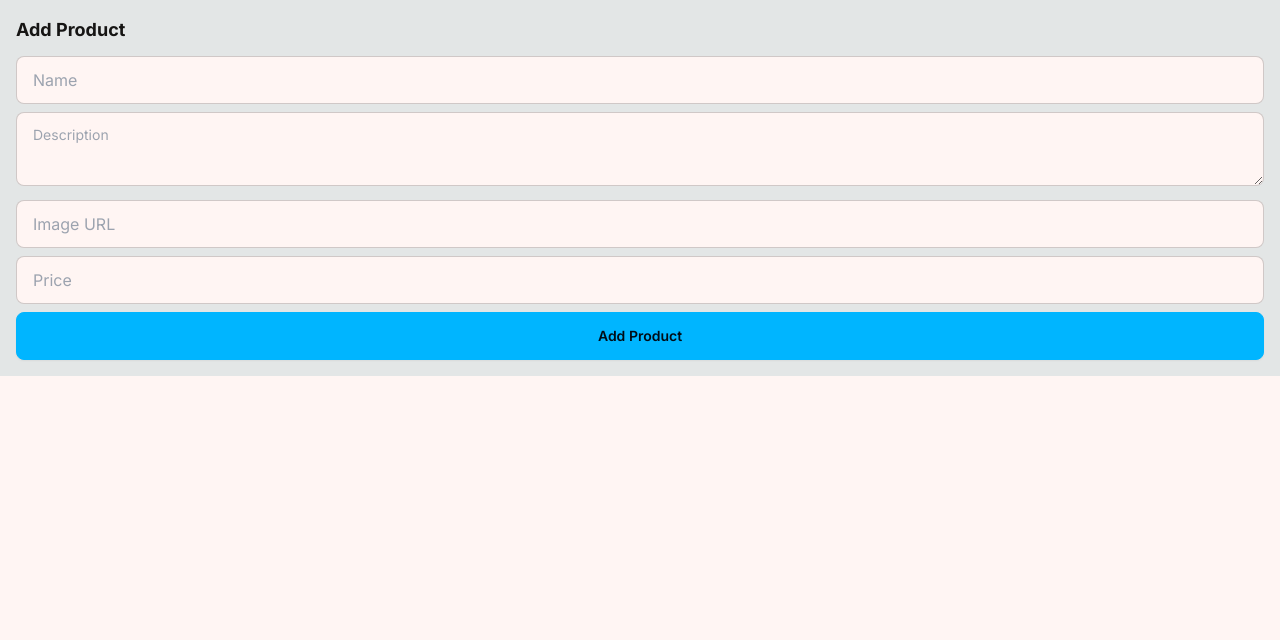
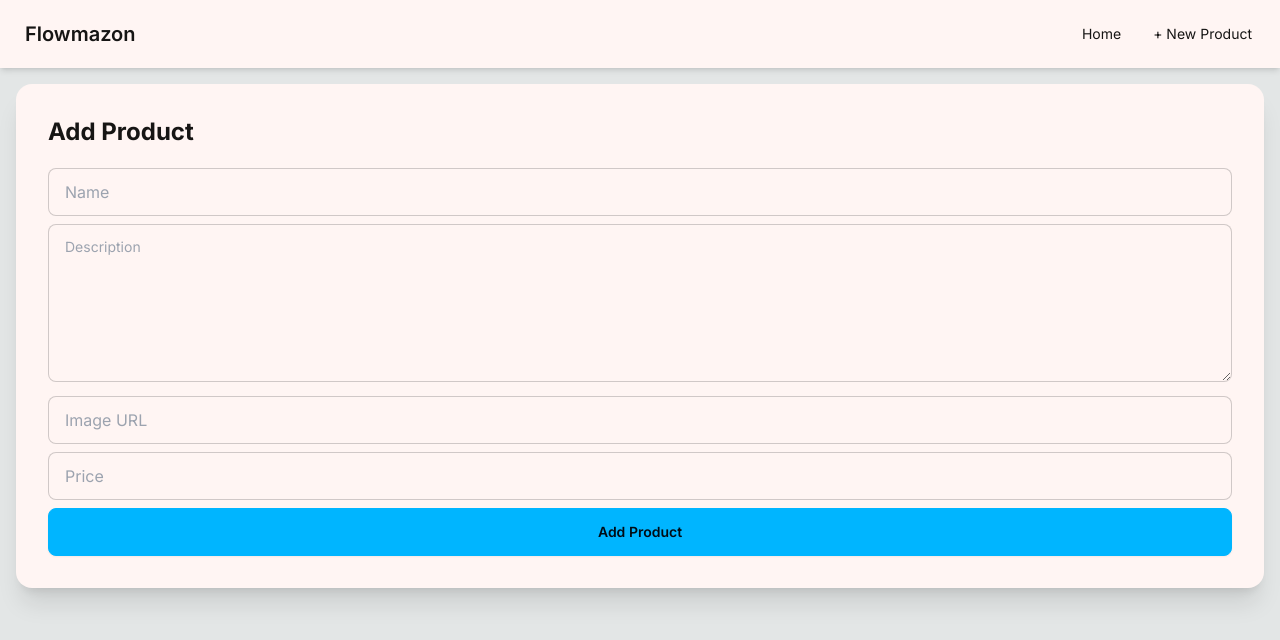
Before and after one commit to natanaelrusli/nextjs-ecommerce, a Next.js app: page /add-product in a window 1280 px wide. Shown: the top 640 px of the page. Built offline with nearby package versions, Linux system fonts and the light colour scheme.

Commit message:
feat: updated ui and add navbar

```diff
--- a/src/app/add-product/page.tsx
+++ b/src/app/add-product/page.tsx
@@ -33,8 +33,9 @@ async function addProduct(formData: FormData) {
 
 export default function AddProductPage() {
   return (
-    <div>
-      <h1 className="mb-3 text-lg font-bold">Add Product</h1>
+    <div className="card w-full bg-base-100 shadow-xl">
+      <div className="card-body">
+        <h1 className="mb-3 text-2xl font-bold">Add Product</h1>
         <form action={addProduct}>
           <input
             required
@@ -48,6 +49,7 @@ export default function AddProductPage() {
             name="description"
             placeholder="Description"
             className="textarea textarea-bordered mb-2 w-full"
+            rows={5}
           />
           <input
             required
@@ -66,5 +68,6 @@ export default function AddProductPage() {
           <FormSubmitButton className="btn-block">Add Product</FormSubmitButton>
         </form>
       </div>
+    </div>
   )
 }
--- a/src/app/layout.tsx
+++ b/src/app/layout.tsx
@@ -1,6 +1,7 @@
 import type { Metadata } from 'next'
 import { Inter } from 'next/font/google'
 import './globals.css'
+import NavigationBar from '@/components/NavigationBar'
 
 const inter = Inter({ subsets: ['latin'] })
 
@@ -15,9 +16,12 @@ export default function RootLayout({
   children: React.ReactNode
 }) {
   return (
-    <html lang="en">
-      <body className={inter.className}>
-        <main className="m-auto min-w-[300px] max-w-7xl p-4">{children}</main>
+    <html lang="en" style={{ height: '100%' }}>
+      <body className={`${inter.className} min-h-full`}>
+        <NavigationBar />
+        <main className="m-auto min-w-[300px] max-w-7xl px-4 pt-4">
+          {children}
+        </main>
       </body>
     </html>
   )
--- a/src/app/loading.tsx
+++ b/src/app/loading.tsx
@@ -1,3 +1,7 @@
 export default function LoadingPage() {
-  return <span className="loading loading-dots loading-lg m-auto block" />
+  return (
+    <div className="flex h-screen flex-col align-middle">
+      <span className="loading loading-dots loading-lg m-auto block" />
+    </div>
+  )
 }
--- a/src/app/page.tsx
+++ b/src/app/page.tsx
@@ -11,7 +11,7 @@ export default async function Home() {
   })
 
   return (
-    <div>
+    <div className="min-h-screen">
       <div className="hero rounded-xl bg-base-200">
         <div className="hero-content flex-col lg:flex-row">
           <Image
@@ -36,7 +36,7 @@ export default async function Home() {
           </div>
         </div>
       </div>
-      <div className="my-4 grid grid-cols-1 gap-4 md:grid-cols-2 xl:grid-cols-3">
+      <div className="mt-4 grid grid-cols-1 gap-4 md:grid-cols-2 xl:grid-cols-3">
         {products.map((product) => (
           <ProductCard key={product.id} product={product} />
         ))}
--- a/src/app/products/[id]/page.tsx
+++ b/src/app/products/[id]/page.tsx
@@ -39,7 +39,7 @@ export default async function ProductPage({
   const product = await getProduct(id)
 
   return (
-    <div className="flex flex-col gap-4 lg:flex-row lg:items-center">
+    <div className="flex min-h-full flex-col gap-4 lg:flex-row lg:items-center">
       <Image
         src={product.imageUrl}
         alt={product.name}
--- /dev/null
+++ b/src/components/NavigationBar.tsx
@@ -0,0 +1,25 @@
+import Link from 'next/link'
+
+export default function NavigationBar() {
+  return (
+    <div className="navbar sticky top-0 z-10 bg-base-100 shadow-md">
+      <div className="container m-auto">
+        <div className="flex-1">
+          <Link href={'/'} className="btn btn-ghost text-xl">
+            Flowmazon
+          </Link>
+        </div>
+        <div className="flex-0">
+          <ul className="menu menu-horizontal px-1">
+            <li>
+              <Link href={'/'}>Home</Link>
+            </li>
+            <li>
+              <Link href={'/add-product'}>+ New Product</Link>
+            </li>
+          </ul>
+        </div>
+      </div>
+    </div>
+  )
+}
```
Lines whose indentation alone changed are shown as unchanged.
